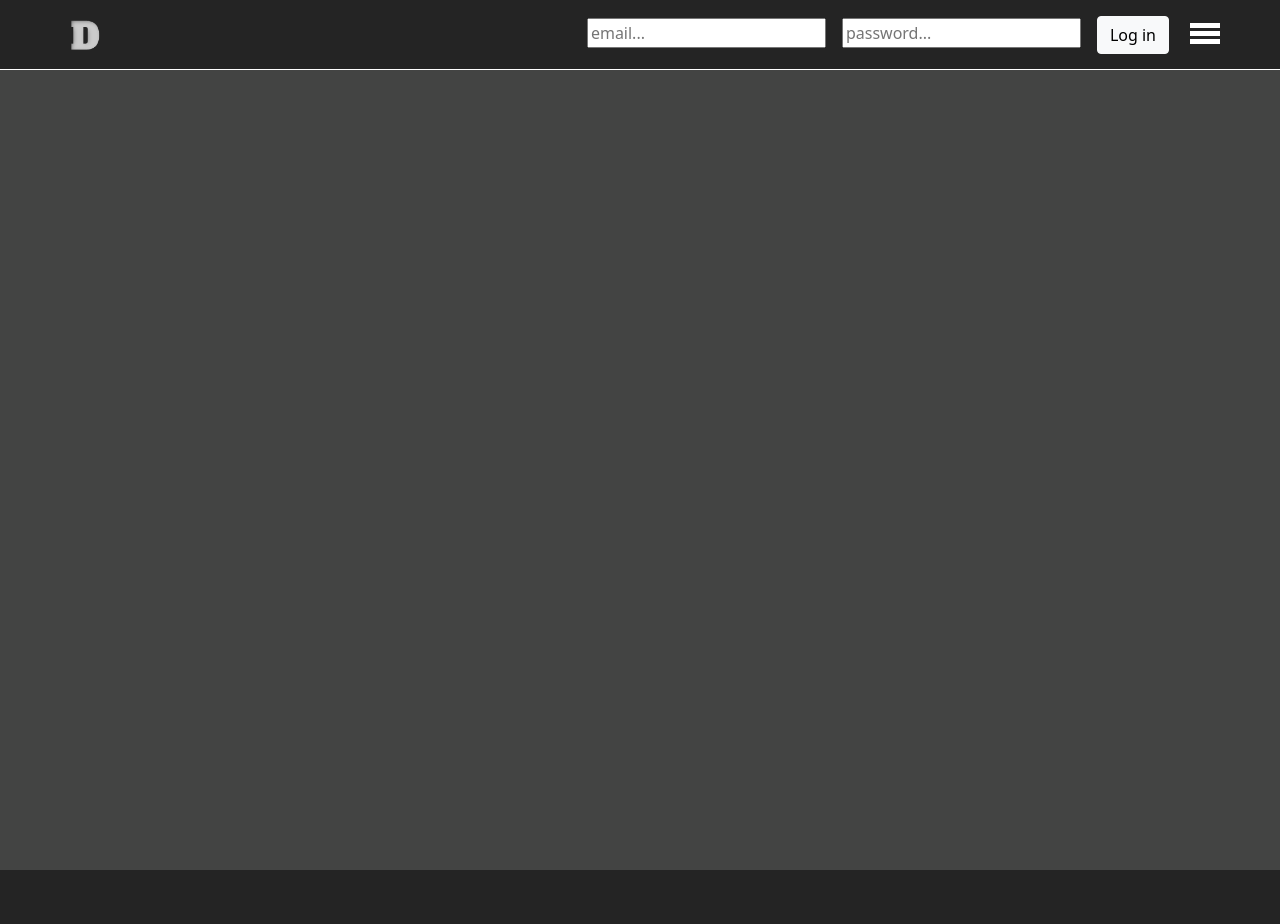
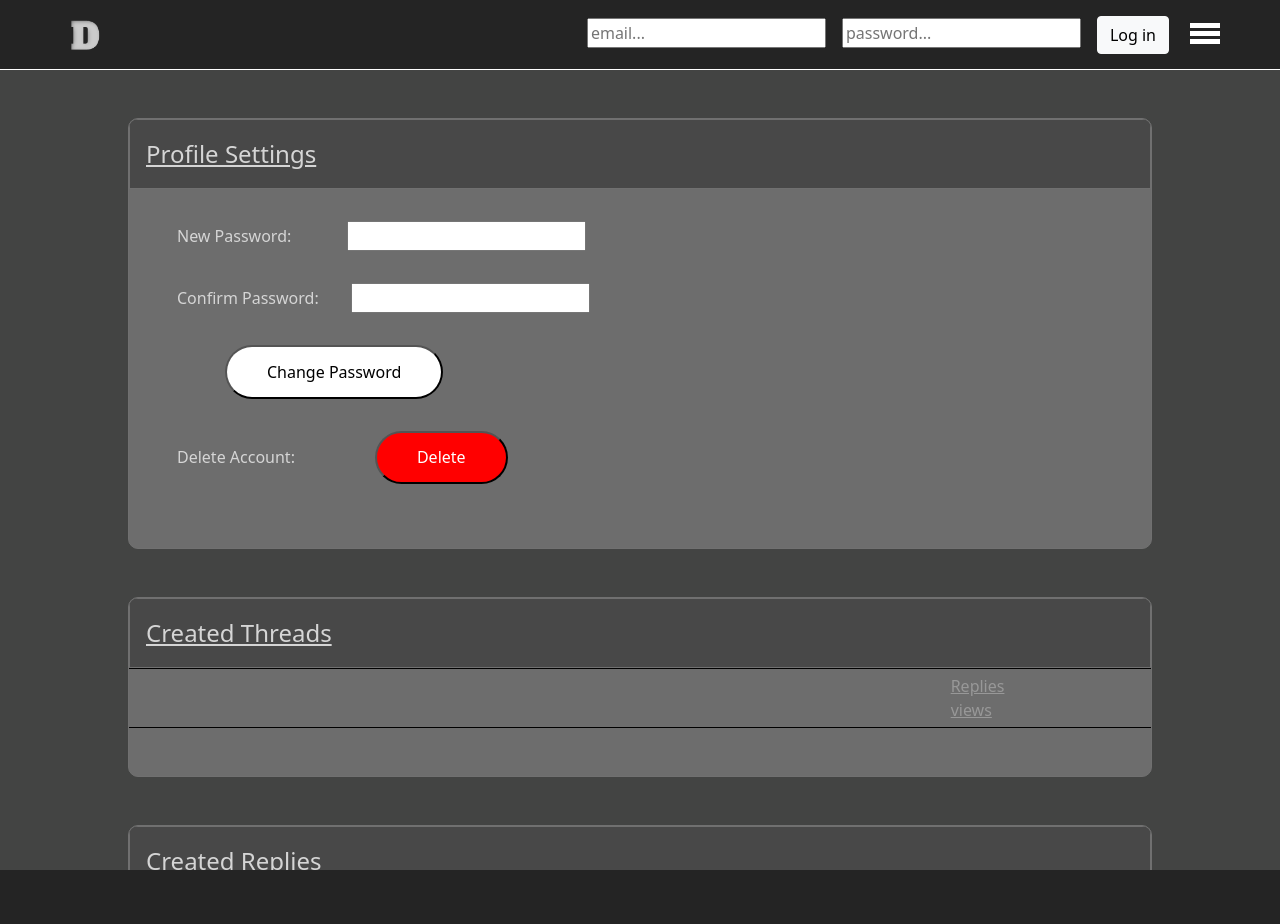
Before and after one commit to Dannemaniman/DannesBloggAngular, an Angular app: page /user-page in a window 1280 px wide. Before the commit this address led to /. Shown: the top 924 px of the page. Built offline with nearby package versions, Linux system fonts and the light colour scheme.

Commit message:
Created basic styling for User Profile Page.

```diff
--- a/src/app/app-routing.module.ts
+++ b/src/app/app-routing.module.ts
@@ -3,11 +3,13 @@ import { RouterModule, Routes } from '@angular/router'
 import { CategoryPageComponent } from "./modules/category-page/category-page.component"
 import { HomePageComponent } from "./modules/home-page/home-page.component"
 import { ThreadDetailPageComponent } from "./modules/thread-detail-page/thread-detail-page.component"
+import { UserProfilePageComponent } from "./modules/user-profile-page/user-profile-page.component"
 
 const routes: Routes = [
   { path: "", component: HomePageComponent, pathMatch: 'full' },
   { path: "category/:id", component: CategoryPageComponent },
   { path: "category/:id/thread/:id", component: ThreadDetailPageComponent },
+  { path: "user-page", component: UserProfilePageComponent },
 ]
 
 @NgModule({
--- /dev/null
+++ b/src/app/modules/user-profile-page/user-profile-page.component.html
@@ -0,0 +1,38 @@
+<div class="user-profile__container">
+  <section class="user-profile__settings">
+    <div class="profile-settings__panel">
+      <p>Profile Settings</p>
+    </div>
+    <div class="password-controller">
+      <p>New Password:</p>
+      <input type="text" />
+    </div>
+    <div class="confirm-controller">
+      <p>Confirm Password:</p>
+      <input type="text" />
+    </div>
+    <div class="change-password__button">
+      <button role="button">Change Password</button>
+    </div>
+    <div class="delete-controller">
+      <p>Delete Account:</p>
+      <button class="delete-button">Delete</button>
+    </div>
+  </section>
+  <section class="user-profile__threads">
+    <div class="profile-threads__panel">
+      <p>Created Threads</p>
+    </div>
+    <div class="profile-threads__content">
+      <app-thread-bar></app-thread-bar>
+    </div>
+  </section>
+  <section class="user-profile__replies">
+    <div class="profile-replies__panel">
+      <p>Created Replies</p>
+    </div>
+    <div class="profile-replies__content">
+      <app-thread-bar></app-thread-bar>
+    </div>
+  </section>
+</div>
--- /dev/null
+++ b/src/app/modules/user-profile-page/user-profile-page.component.scss
@@ -0,0 +1,139 @@
+.user-profile__container {
+  width: 80%;
+  margin: 0 auto;
+  padding-top: 3rem;
+
+  .user-profile__settings {
+    background-color: #6D6D6D;
+    border: 1px solid #707070;
+    border-radius: 10px;
+    overflow: hidden;
+
+    .profile-settings__panel {
+      background-color: #484848;
+      border: 1px solid #707070;
+      margin-bottom: 2rem;
+
+      p {
+        padding: 1rem;
+        margin-bottom: 0;
+        color: #D5D5D5;
+        font-size: 1.5rem;
+        text-decoration: underline;
+      }
+    }
+
+    .password-controller {
+      display: flex;
+      flex-direction: row;
+      align-items: center;
+      margin-bottom: 2rem;
+      padding-left: 3rem;
+
+      p {
+        margin-bottom: 0;
+        margin-right: 3.5rem;
+        color: #D5D5D5;
+      }
+    }
+
+    .confirm-controller {
+      display: flex;
+      flex-direction: row;
+      align-items: center;
+      margin-bottom: 2rem;
+      padding-left: 3rem;
+
+      p {
+        margin-bottom: 0;
+        margin-right: 2rem;
+        color: #D5D5D5;
+      }
+    }
+
+    .change-password__button {
+      display: flex;
+      flex-direction: row;
+      margin-left: 6rem;
+      margin-bottom: 2rem;
+
+      button {
+        padding: 0.8rem 2.5rem;
+        border-radius: 50px;
+        color: black;
+        background-color: white;
+      }
+    }
+
+    .delete-controller {
+      display: flex;
+      flex-direction: row;
+      align-items: center;
+      margin-bottom: 4rem;
+      padding-left: 3rem;
+
+      p {
+        margin-bottom: 0;
+        margin-right: 5rem;
+        color: #D5D5D5;
+      }
+
+      button {
+        padding: 0.8rem 2.5rem;
+        border-radius: 50px;
+        color: white;
+        background-color: red;
+      }
+    }
+  }
+
+  .user-profile__threads {
+    background-color: #6D6D6D;
+    border: 1px solid #707070;
+    border-radius: 10px;
+    overflow: hidden;
+    margin-top: 3rem;
+
+    .profile-threads__panel {
+      background-color: #484848;
+      border: 1px solid #707070;
+
+      p {
+        padding: 1rem;
+        margin-bottom: 0;
+        color: #D5D5D5;
+        font-size: 1.5rem;
+        text-decoration: underline;
+      }
+    }
+
+    .profile-threads__content {
+      margin-bottom: 3rem;
+    }
+  }
+
+  .user-profile__replies {
+    margin-top: 3rem;
+    background-color: #6D6D6D;
+    border: 1px solid #707070;
+    border-radius: 10px;
+    overflow: hidden;
+
+    .profile-replies__panel {
+      background-color: #484848;
+      border: 1px solid #707070;
+
+      p {
+        padding: 1rem;
+        margin-bottom: 0;
+        color: #D5D5D5;
+        font-size: 1.5rem;
+        text-decoration: underline;
+      }
+    }
+
+    .profile-replies__content {
+      margin-bottom: 3rem;
+    }
+  }
+}
--- /dev/null
+++ b/src/app/modules/user-profile-page/user-profile-page.component.ts
@@ -0,0 +1,15 @@
+import { Component, OnInit } from '@angular/core';
+
+@Component({
+  selector: 'app-user-profile-page',
+  templateUrl: './user-profile-page.component.html',
+  styleUrls: ['./user-profile-page.component.scss']
+})
+export class UserProfilePageComponent implements OnInit {
+
+  constructor() { }
+
+  ngOnInit(): void {
+  }
+
+}
```
Also changed, not shown: src/app/app.module.ts (+5 -3 lines), src/app/modules/user-profile-page/user-profile-page.module.ts (added, +12 -0 lines).
